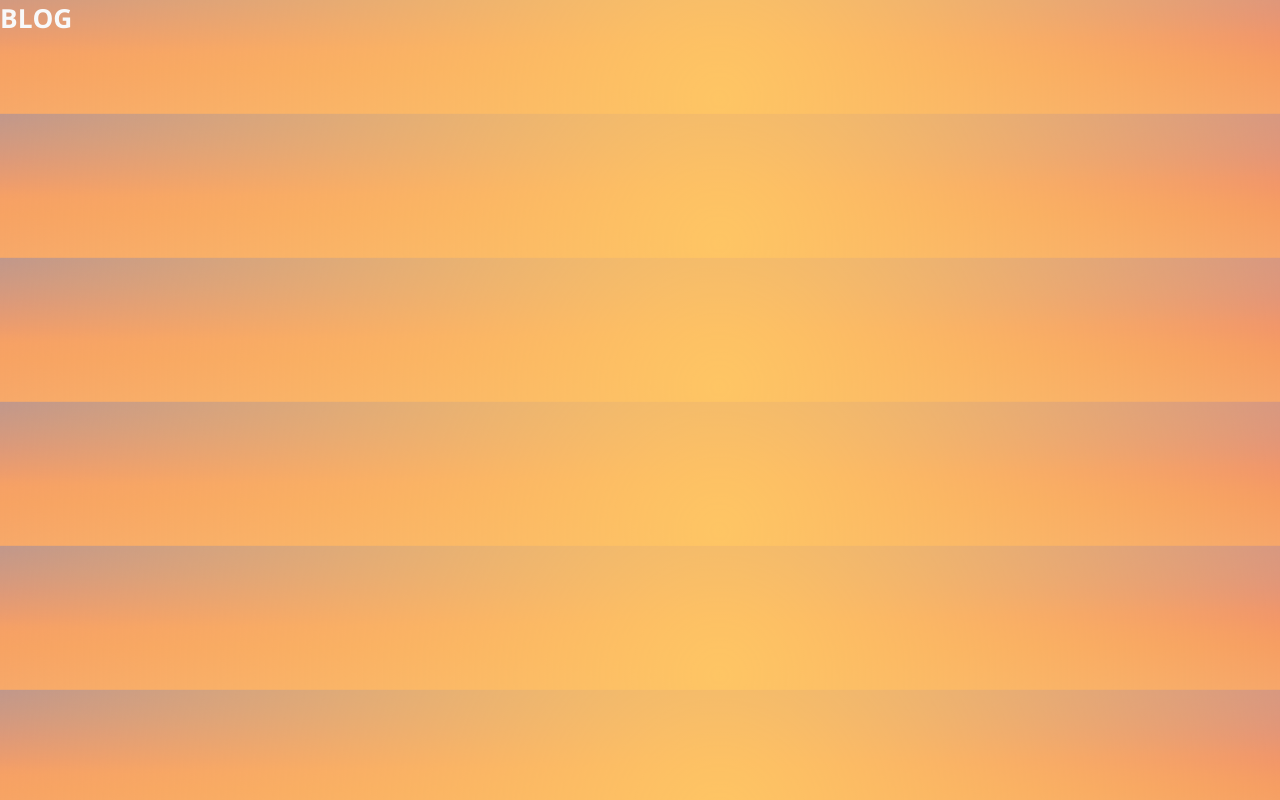
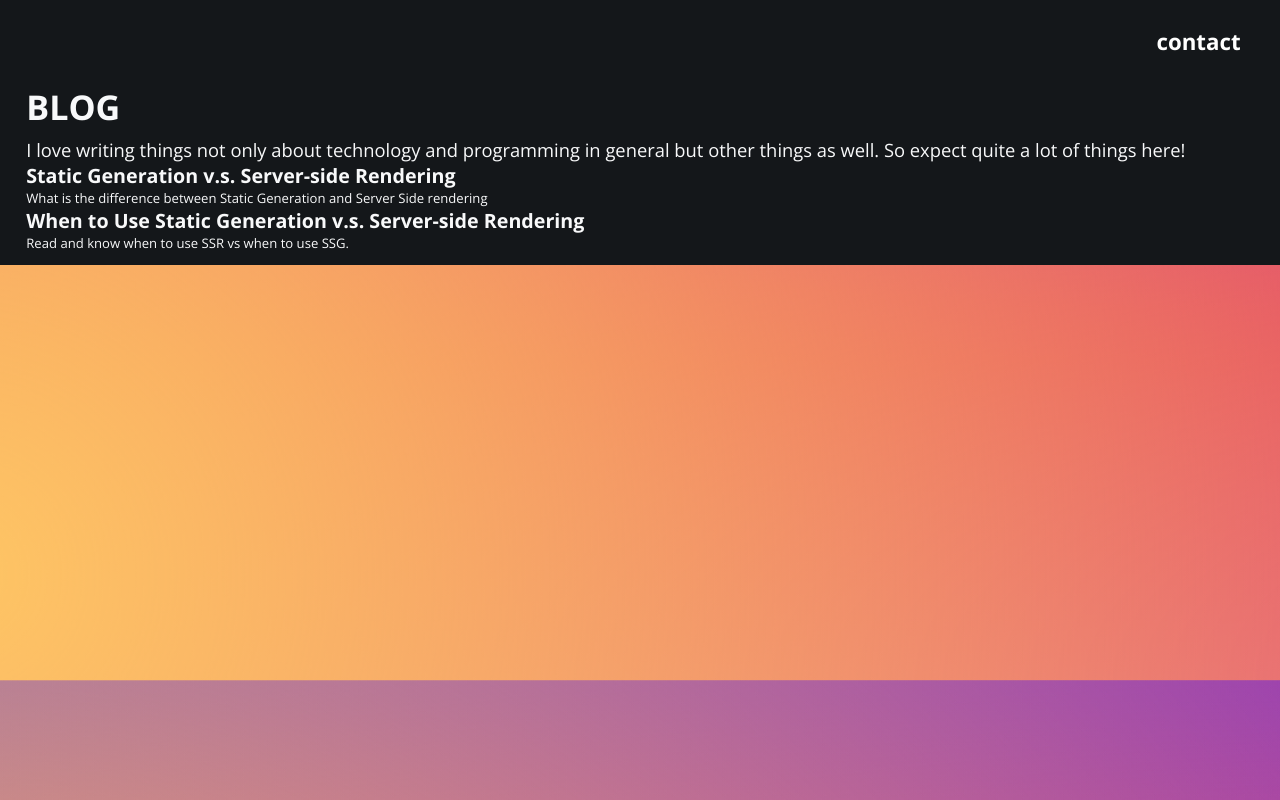
Before and after one commit to frostzt/frostzt, a Next.js app: page /blog in a window 1280 px wide. Built offline with nearby package versions, Linux system fonts and the light colour scheme.

Commit message:
implemented blogBrief

```diff
--- /dev/null
+++ b/Components/BlogStuff/BlogBrief/BlogBrief.tsx
@@ -0,0 +1,20 @@
+import React from "react";
+
+// Styling
+import styles from "./BlogBrief.module.scss";
+
+interface Props {
+  title: string;
+  desc: string;
+}
+
+const BlogBrief: React.FC<Props> = ({ title, desc }) => {
+  return (
+    <div className={styles.container}>
+      <h2 className={styles.title}>{title}</h2>
+      <p className={styles.desc}>{desc}</p>
+    </div>
+  );
+};
+
+export default BlogBrief;
--- a/Interfaces/Posts.interface.ts
+++ b/Interfaces/Posts.interface.ts
@@ -3,4 +3,5 @@ export interface PostMetaData {
   id: string;
   slug: string;
   title: string;
+  desc: string;
 }
--- a/pages/_document.tsx
+++ b/pages/_document.tsx
@@ -14,7 +14,7 @@ class MyDocument extends Document {
         <link
           href="https://fonts.googleapis.com/css2?family=Open+Sans:wght@300;400;700;800&display=swap"
           rel="stylesheet"
-        ></link>
+        />
         <Head />
         <body>
           <Main />
--- a/pages/blog.tsx
+++ b/pages/blog.tsx
@@ -5,6 +5,13 @@ import { PostMetaData } from "../Interfaces/Posts.interface";
 
 // Lib
 import { getSortedPost } from "../lib/posts";
+
+// Components
+import BlogBrief from "../Components/BlogStuff/BlogBrief/BlogBrief";
+import NavigationBar from "../Components/NavigationBar/NavigationBar";
+
+// Styles
+import styles from "../styles/blog.module.scss";
 
 interface Props {
   allPostsData: PostMetaData[];
@@ -14,8 +21,18 @@ const Blog: React.FC<Props> = ({ allPostsData }) => {
   console.log(allPostsData);
 
   return (
-    <div>
-      <h1>BLOG</h1>
+    <div className={styles.container}>
+      <NavigationBar />
+      <h1 className={styles.title}>BLOG</h1>
+      <p className={styles.title__sub}>
+        I love writing things not only about technology and programming in general but other things
+        as well. So expect quite a lot of things here!
+      </p>
+      <div className={styles.blogs}>
+        {allPostsData.map((meta) => (
+          <BlogBrief key={meta.id} title={meta.title} desc={meta.desc} />
+        ))}
+      </div>
     </div>
   );
 };
--- a/posts/first.md
+++ b/posts/first.md
@@ -2,6 +2,7 @@
 title: "When to Use Static Generation v.s. Server-side Rendering"
 date: "2021-08-22"
 slug: "when-to-use-static-generation-and-server-side-rendering"
+desc: "Read and know when to use SSR vs when to use SSG."
 ---
 
 We recommend using **Static Generation** (with and without data) whenever possible because your page can be built once and served by CDN, which makes it much faster than having a server render the page on every request.
--- a/posts/second.md
+++ b/posts/second.md
@@ -2,6 +2,7 @@
 title: "Static Generation v.s. Server-side Rendering"
 date: "2021-08-23"
 slug: "static-vs-server"
+desc: "What is the difference between Static Generation and Server Side rendering"
 ---
 
 We recommend using **Static Generation** (with and without data) whenever possible because your page can be built once and served by CDN, which makes it much faster than having a server render the page on every request.
--- /dev/null
+++ b/styles/blog.module.scss
@@ -0,0 +1,17 @@
+.container {
+  width: 100%;
+  height: 100%;
+  padding: 1rem 2rem;
+  background-color: var(--background-color);
+
+  .title {
+    margin-top: 2rem;
+    font-weight: 700;
+    font-size: 2.6rem;
+
+    &__sub {
+      font-size: 1.4rem;
+      margin-top: 0.5rem;
+    }
+  }
+}
```
Also changed, not shown: Components/BlogStuff/BlogBrief/BlogBrief.module.scss (added).
